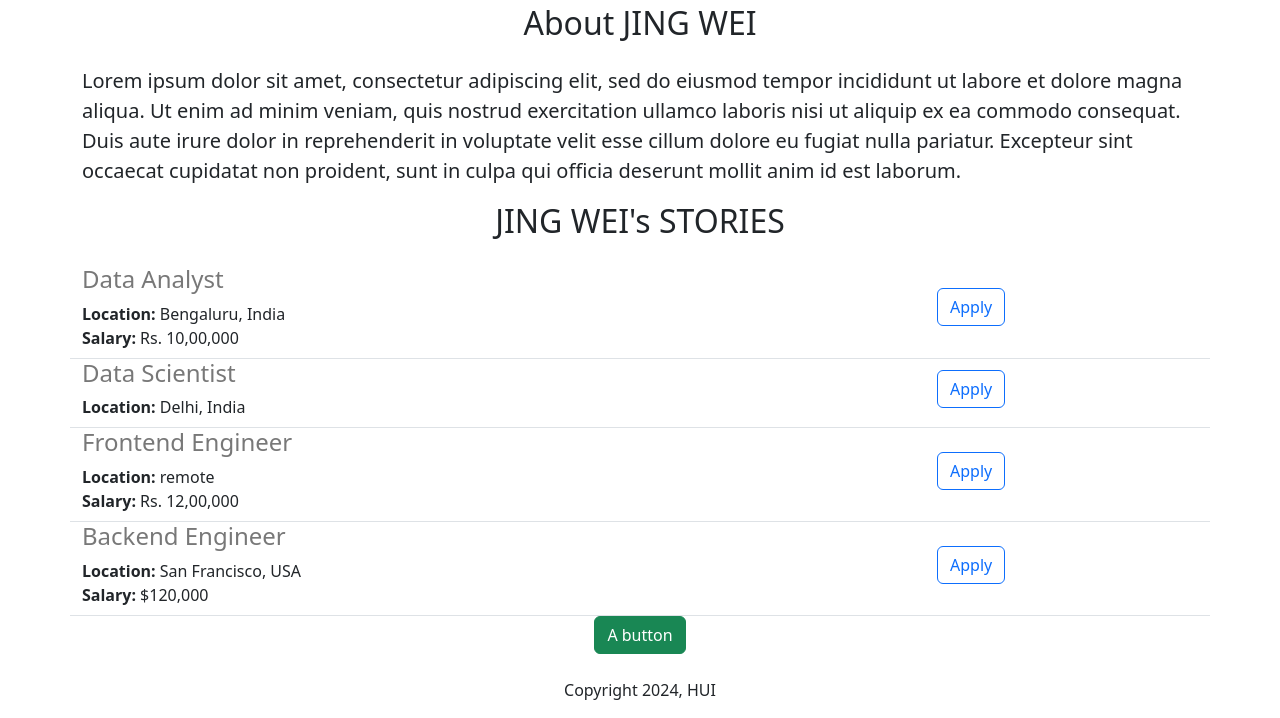
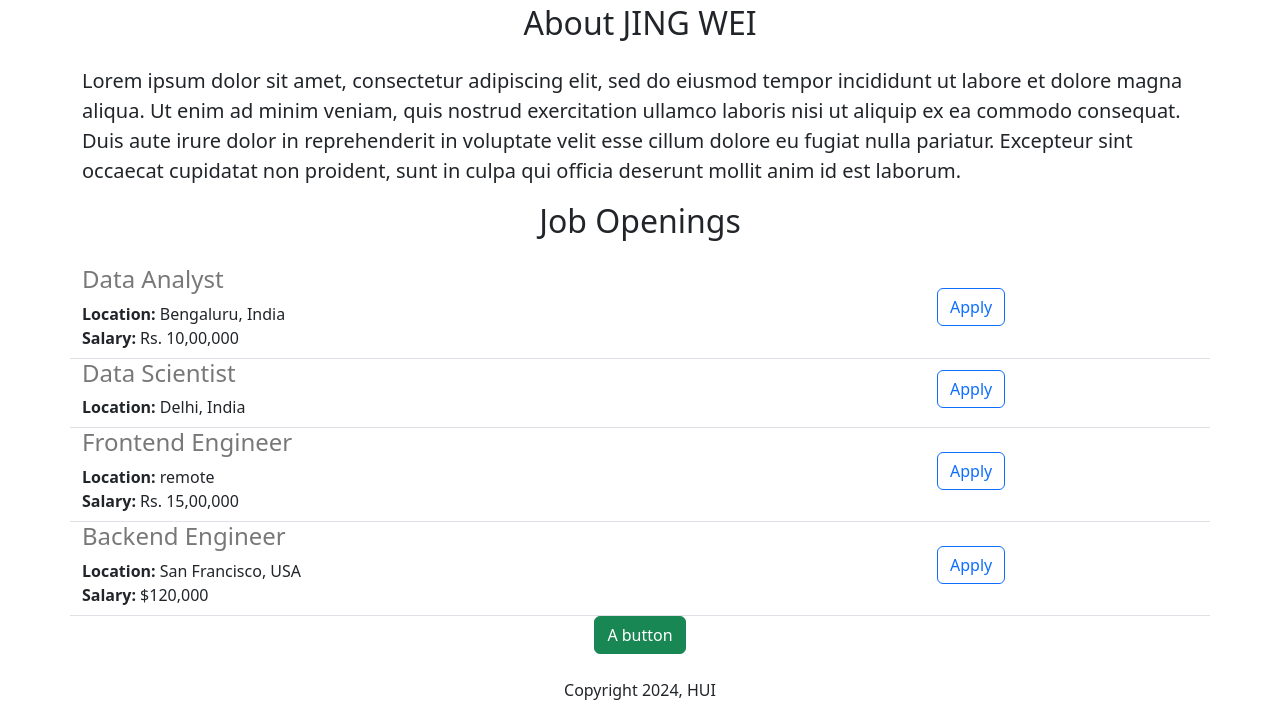
Before and after one commit to WANG-2299/website-creating, a Flask app: page / in a window 1280 px wide. Shown: the part 444-1162 px from the top of the page. Run offline with Flask 3, Linux system fonts and the light colour scheme.

Commit message:
made some changes

```diff
--- a/app.py
+++ b/app.py
@@ -15,7 +15,7 @@ JOBS = [
   {'id':3,
    'title':'Frontend Engineer',
    'location':'remote',
-   'salary':'Rs. 12,00,000'},
+   'salary':'Rs. 15,00,000'},
   {'id':4,
    'title':'Backend Engineer',
    'location':'San Francisco, USA',
--- a/templates/home.html
+++ b/templates/home.html
@@ -22,7 +22,7 @@
       <p class="lead">
         Lorem ipsum dolor sit amet, consectetur adipiscing elit, sed do eiusmod tempor incididunt ut labore et dolore magna aliqua. Ut enim ad minim veniam, quis nostrud exercitation ullamco laboris nisi ut aliquip ex ea commodo consequat. Duis aute irure dolor in reprehenderit in voluptate velit esse cillum dolore eu fugiat nulla pariatur. Excepteur sint occaecat cupidatat non proident, sunt in culpa qui officia deserunt mollit anim id est laborum.
       </p>
-      <h2 class="text-center mt-2 mb-4">JING WEI's STORIES</h2>
+      <h2 class="text-center mt-2 mb-4">Job Openings</h2>
       <div>
         {% for job in jobs %}
           {% include 'jobitem.html' %}
```
